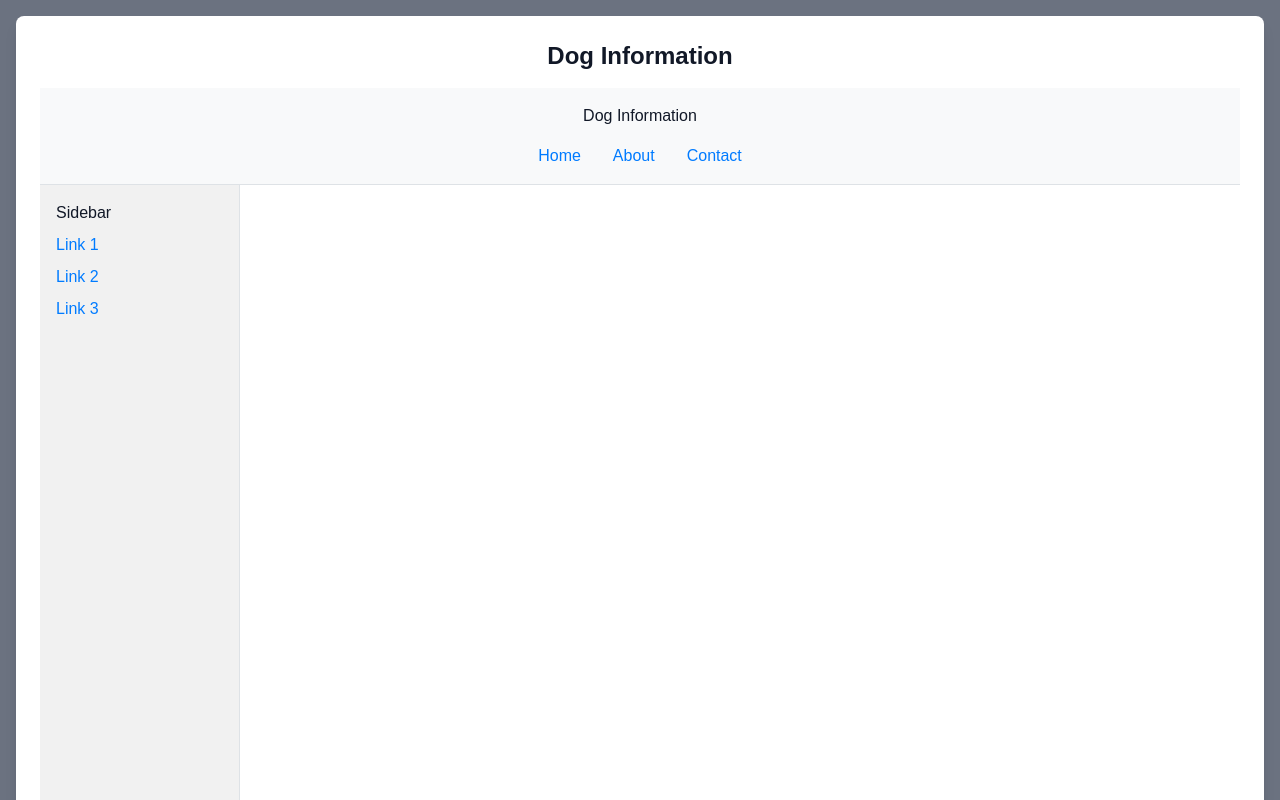
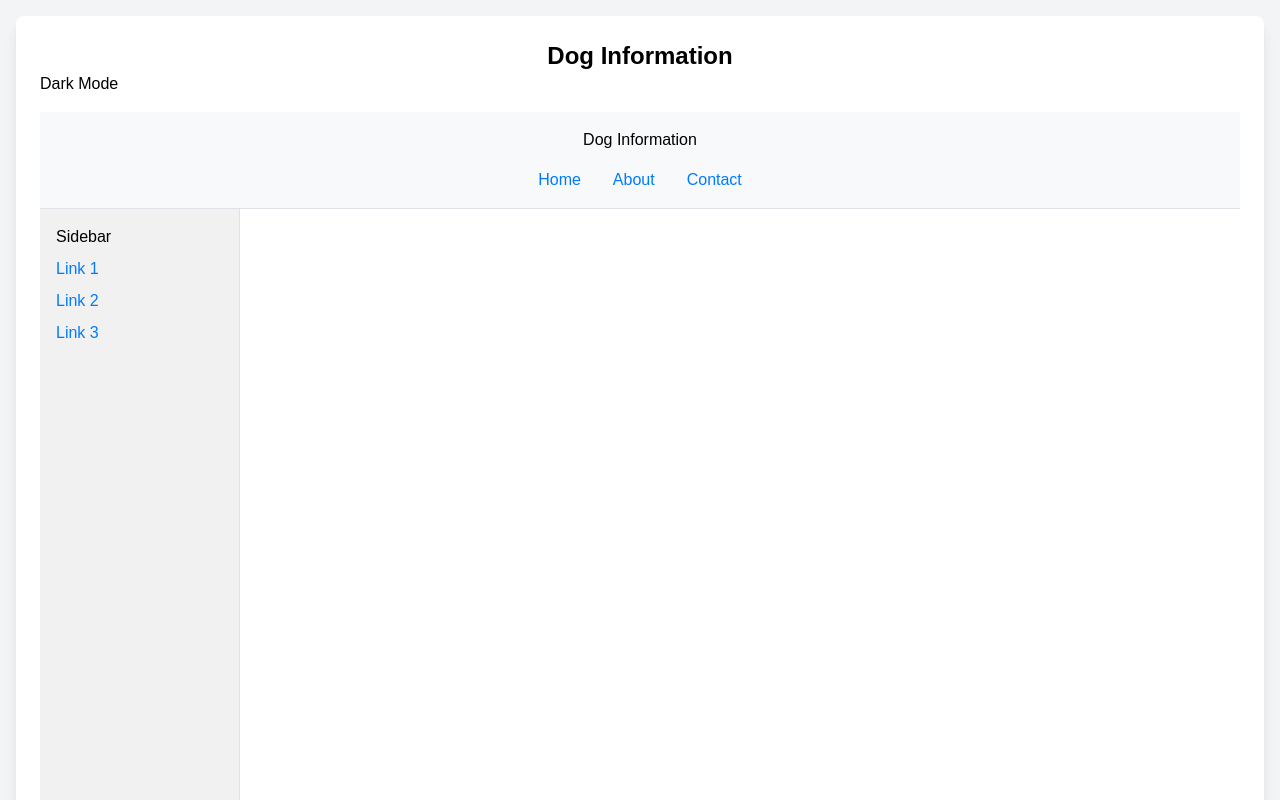
Before and after one commit to manminder11/Dogsdata-final-project-, a Next.js app: page / in a window 1280 px wide. Shown: the top 800 px of the page. Built offline with nearby package versions, Linux system fonts and the light colour scheme.

Commit message:
somw cool changes and working

```diff
--- a/app/Dogsinfo/doglayout.js
+++ b/app/Dogsinfo/doglayout.js
@@ -49,7 +49,6 @@ const styles = {
         padding: '1rem',
         textAlign: 'center',
         borderBottom: '1px solid #dee2e6',
-        transition: 'background-color 0.3s ease',
     },
     nav: {
         marginTop: '1rem',
@@ -66,22 +65,16 @@ const styles = {
     navLink: {
         textDecoration: 'none',
         color: '#007bff',
-        transition: 'color 0.3s ease',
-    },
-    navLinkHover: {
-        color: '#0056b3',
     },
     main: {
         gridArea: 'main',
         padding: '1rem',
-        animation: 'fadeIn 1s ease-in-out',
     },
     sidebar: {
         gridArea: 'sidebar',
         backgroundColor: '#f1f1f1',
         padding: '1rem',
         borderRight: '1px solid #dee2e6',
-        transition: 'background-color 0.3s ease',
     },
     sidebarList: {
         listStyle: 'none',
@@ -93,10 +86,6 @@ const styles = {
     sidebarLink: {
         textDecoration: 'none',
         color: '#007bff',
-        transition: 'color 0.3s ease',
-    },
-    sidebarLinkHover: {
-        color: '#0056b3',
     },
     footer: {
         gridArea: 'footer',
@@ -104,11 +93,6 @@ const styles = {
         padding: '1rem',
         textAlign: 'center',
         borderTop: '1px solid #dee2e6',
-        transition: 'background-color 0.3s ease',
-    },
-    '@keyframes fadeIn': {
-        from: { opacity: 0 },
-        to: { opacity: 1 },
     },
 };
 
--- a/app/page.js
+++ b/app/page.js
@@ -1,11 +1,25 @@
+"use client";
+
+import React, { useState } from 'react';
 import DogLayout from "./Dogsinfo/doglayout";
 
 export default function Page() {
+  const [darkMode, setDarkMode] = useState(false);
+
+  const toggleDarkMode = () => {
+    setDarkMode(!darkMode);
+  };
+
   return (
-    <div className="p-4 bg-gray-500 min-h-screen flex items-center justify-center">
+    <div className={`p-4 min-h-screen flex items-center justify-center ${darkMode ? 'bg-gray-900 text-white' : 'bg-gray-100 text-black'}`}>
       <div className="container mx-auto bg-white shadow-lg rounded-lg p-6">
-        <h1 className="text-2xl font-bold mb-4 text-center">Dog Information</h1>
-        <DogLayout />
+        <div className="d-flex justify-content-between align-items-center mb-4">
+          <h1 className="text-2xl font-bold text-center">Dog Information</h1>
+          <button className="btn btn-primary" onClick={toggleDarkMode}>
+            {darkMode ? 'Light Mode' : 'Dark Mode'}
+          </button>
+        </div>
+        <DogLayout  />
       </div>
     </div>
   );
```
